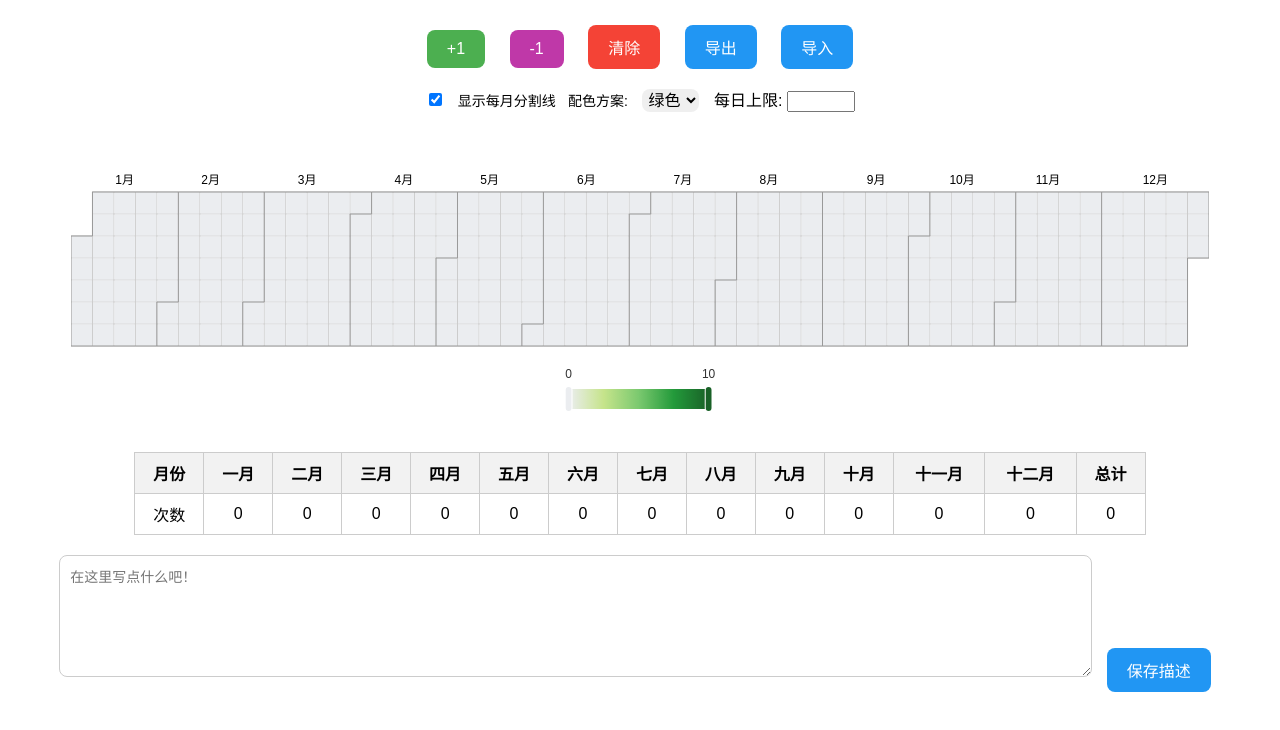
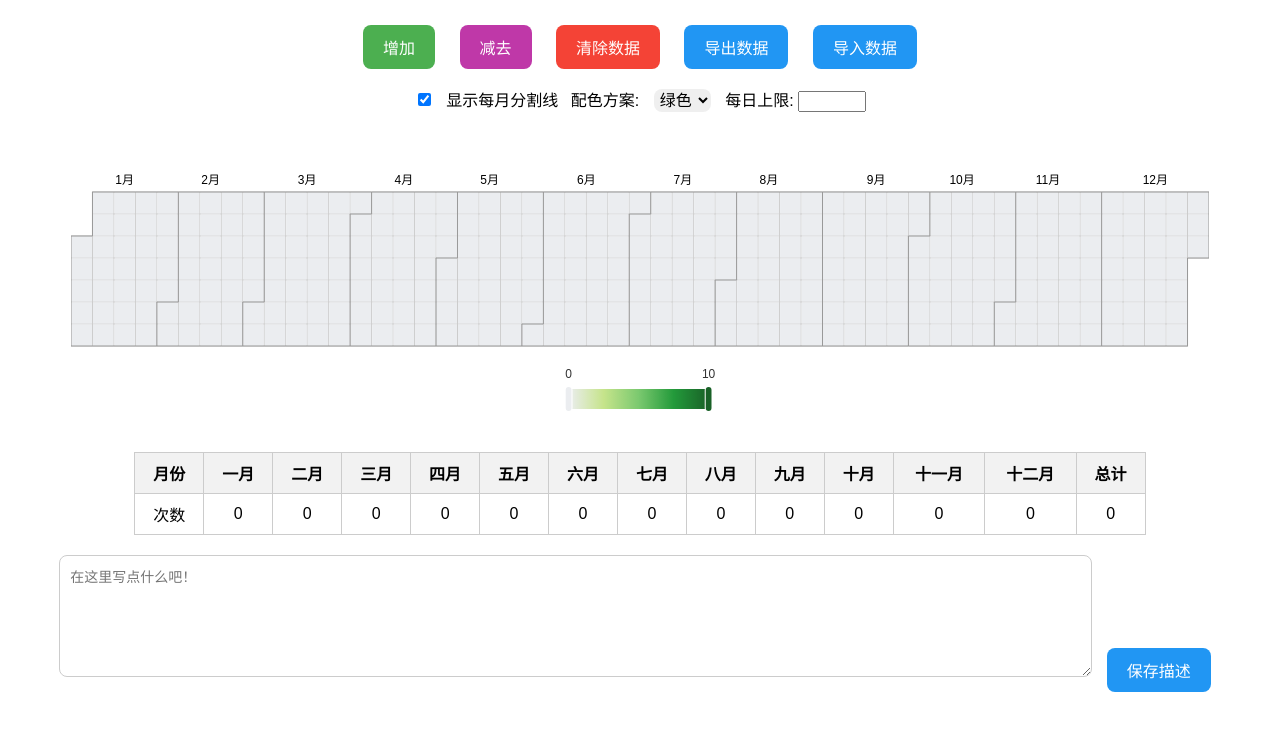
Before and after one commit to FOX44MM/Contribution_wall, a website: page index.html in a window 1280 px wide. Shown: the part 70-800 px from the top of the page. Drawn offline with nearby package versions, Linux system fonts and the light colour scheme.

Commit message:
优化了UI 添加了-1按钮 添加了设置上限的输入框

```diff
--- a/index.html
+++ b/index.html
@@ -54,7 +54,7 @@
         }
 
         #showSplitLineLabel, #colorSchemeLabel {
-            font-size: 14px;
+            /*font-size: 14px;*/
             margin-left: 8px;
         }
 
@@ -128,11 +128,11 @@
 
 <br>
 <div id="controls">
-    <button id="addContribution">+1</button>
-    <button id="minusContribution">-1</button>
-    <button id="clearData">清除</button>
-    <button id="exportData">导出</button>
-    <button id="importData">导入</button>
+    <button id="addContribution">增加</button>
+    <button id="minusContribution">减去</button>
+    <button id="clearData">清除数据</button>
+    <button id="exportData">导出数据</button>
+    <button id="importData">导入数据</button>
     <input type="file" id="importInput" accept="application/json">
     <br><br>
 
@@ -386,6 +386,7 @@
     // 监听输入框的变化并更新上限
     document.getElementById('limit').addEventListener('input', function (event) {
         LIMIT = event.target.value;
+        renderChart(settings.showSplitLine, settings.colorScheme)
         // 更新 localStorage 中保存的上限值
         localStorage.setItem('githubContributionLimit', LIMIT);
     });
```
